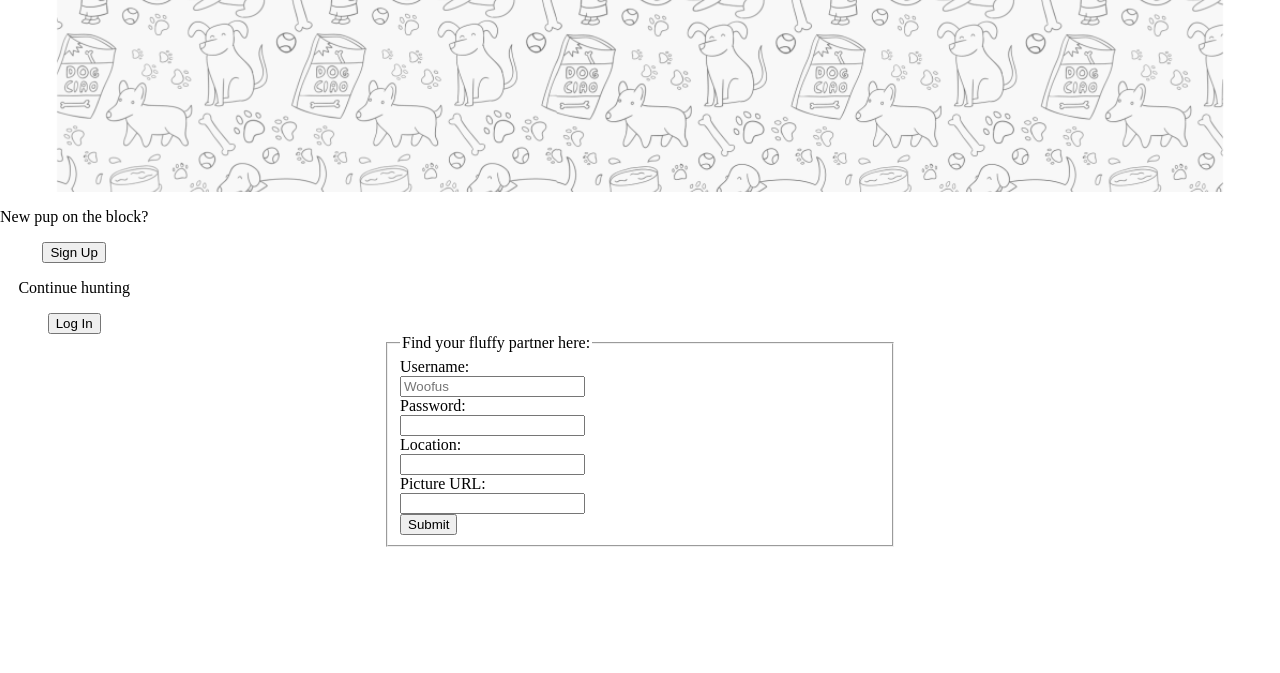
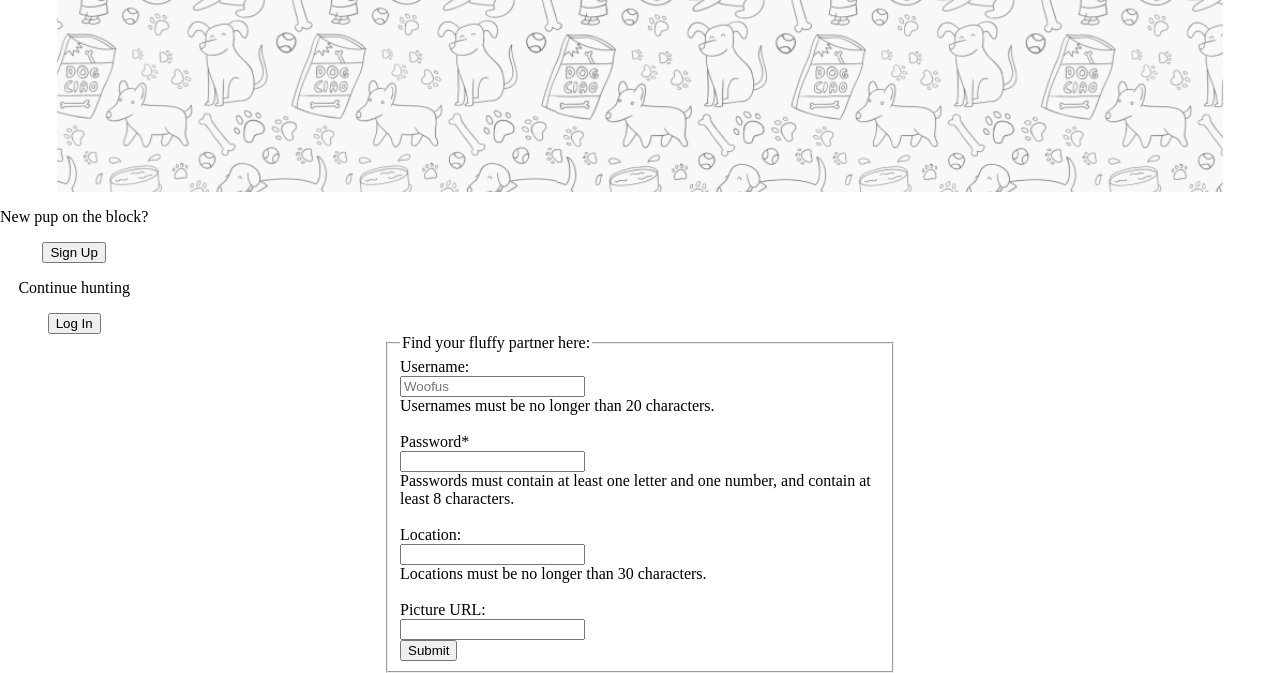
Before and after one commit to fac20/WEEK-6-CADO, a website: page public/login.html in a window 1280 px wide. Both pictures are taken after a click on the button "Sign Up". Shown: the part 272-945 px from the top of the page. Before the commit the page ends 819 px from the top, so only its background shows below. Drawn offline with Linux system fonts and the light colour scheme.

Commit message:
altered login form

```diff
--- a/handlers/dataSubmission.js
+++ b/handlers/dataSubmission.js
@@ -50,4 +50,4 @@ function getBody(request) {
   });
 }
 
-module.exports = { postLoginHandler, postSignUpHandler};
+module.exports = { postLoginHandler, postSignUpHandler };
--- a/public/login.html
+++ b/public/login.html
@@ -26,11 +26,23 @@
           <fieldset>
               <legend>Find your fluffy partner here:</legend>
               <label for="username">Username:</label><br>
-              <input type="text" name="username" id="usernamesu" required placeholder="Woofus"><br>
-              <label for="passwordsu">Password:</label><br>
-              <input type="password" name="passwordsu" id="passwordsu"required><br>
+              <input type="text" name="username" id="usernamesu" placeholder="Woofus" aria-describedby="usernameRequirements" required><br>
+              <div id="usernameRequirements">
+                Usernames must be no longer than 20 characters.
+              </div><br>
+              <label for="passwordsu">
+                Password<span aria-hidden="true">*</span>
+              </label><br>
+              <input type="password" pattern=".*\d.*" minlength="8" name="passwordsu" id="passwordsu" aria-describedby="passwordRequirements" required><br>
+              <div id="passwordRequirements">
+                Passwords must contain at least one letter and one number, and contain at
+                least 8 characters.
+              </div><br>
               <label for="location">Location:</label><br>
-              <input type="location" name="location" id="location" required><br>
+              <input type="location" name="location" id="location" aria-describedby="locationRequirements" required><br>
+              <div id="locationRequirements">
+                Locations must be no longer than 30 characters.
+              </div><br>
               <label for="imageurl">Picture URL:</label><br>
               <input type="url" name="imageurl" id="imageurl"><br>
               <input type="submit">
```
